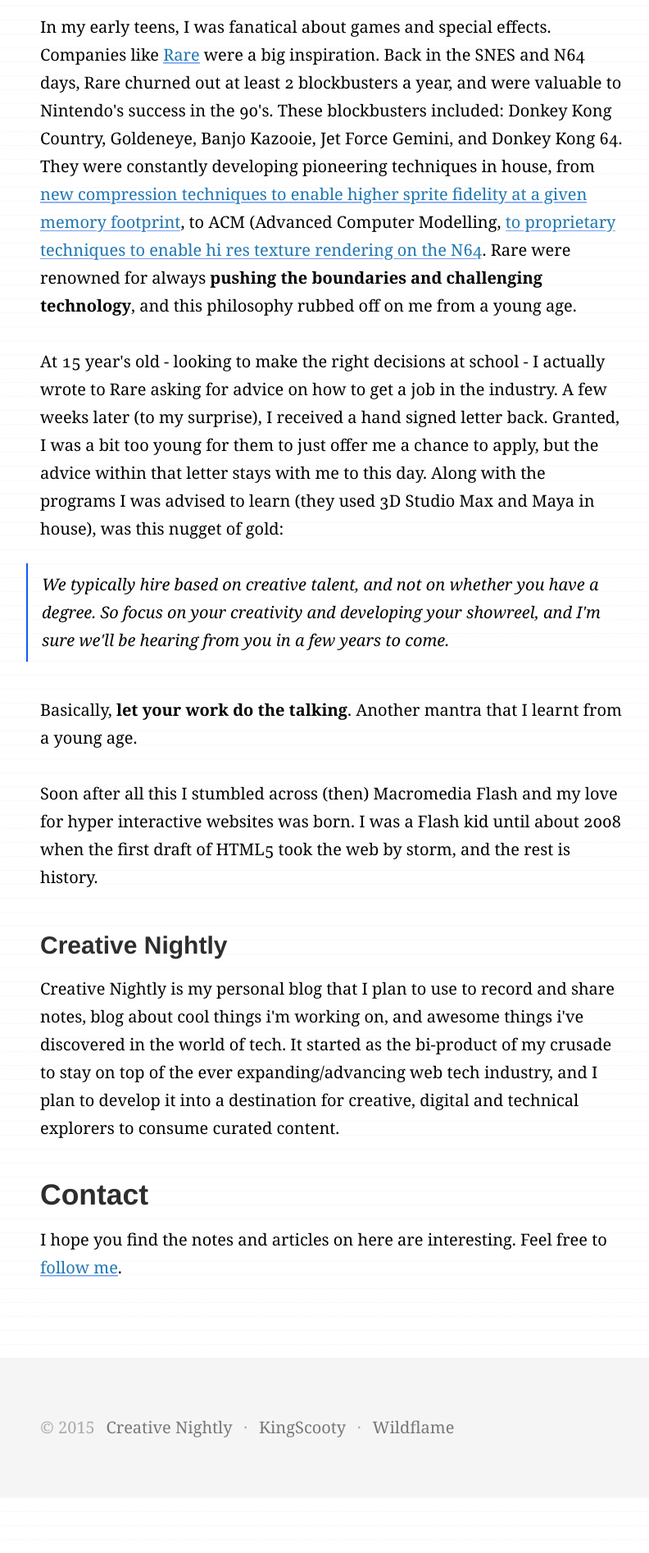
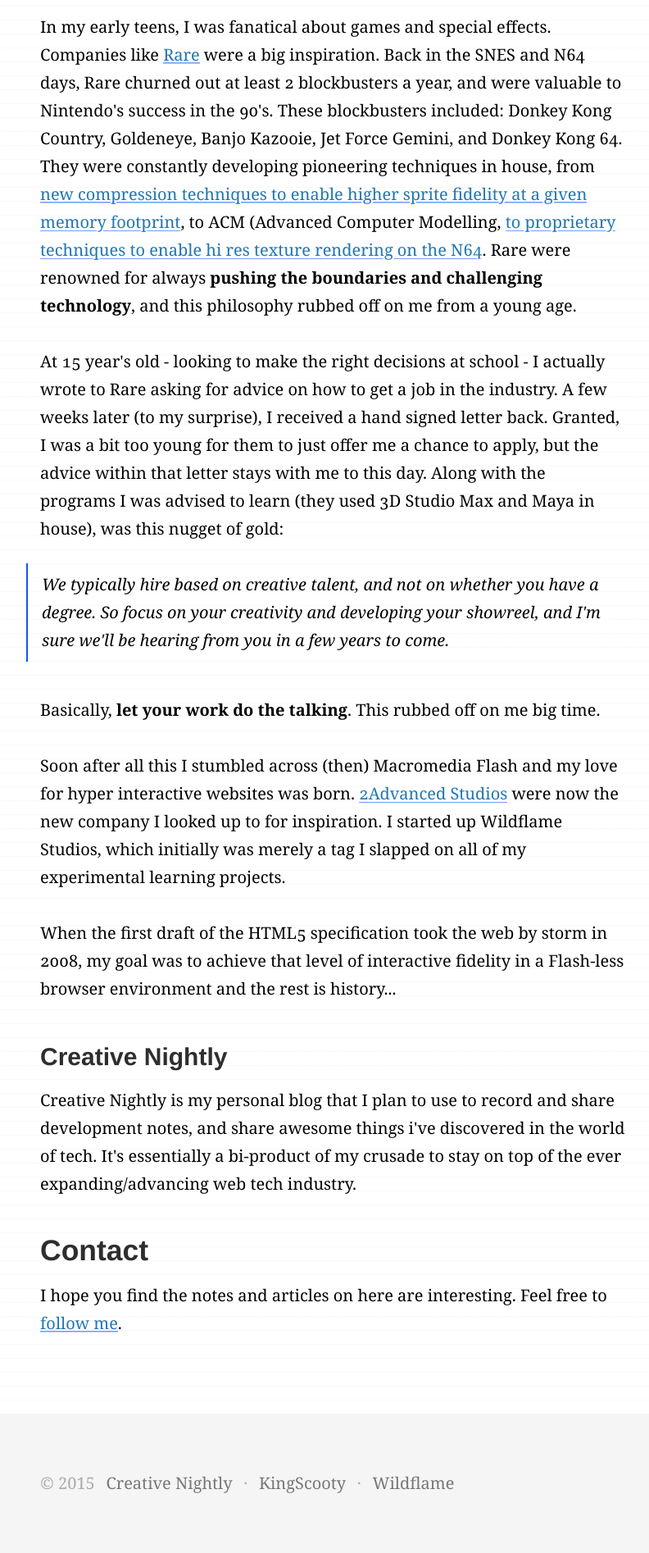
Before and after one commit to KingScooty/creativenightly.com, a Jekyll site: the page built from contact/index.html, in a window 1280 px wide. Shown: the part 707-2601 px from the top of the page at 82% size, without its empty margins (234-1026 px from the left). Built offline with Jekyll 4.4.1, drawn with Linux system fonts in a browser that asks for light colours; comment, search, counter and statistics services are not loaded; before the commit the page ends 2533 px from its top, so only the background shows below that.

Commit message:
Tidy archive list style. Finish about content.

```diff
--- a/assets/_scss/modules/_posts.scss
+++ b/assets/_scss/modules/_posts.scss
@@ -1,4 +1,6 @@
-.posts {}
+.posts {
+  ul { list-style: none; }
+}
 
 .posts.current {
   //h3 -> h4
--- a/assets/stylesheets/main.css
+++ b/assets/stylesheets/main.css
@@ -715,6 +715,9 @@
 .fb_iframe_widget span {
   vertical-align: baseline !important; }
 
+.posts ul {
+  list-style: none; }
+
 .masthead {
   position: absolute;
   height: 5rem;
--- a/contact/index.html
+++ b/contact/index.html
@@ -32,7 +32,10 @@
 
   <blockquote><p>We typically hire based on creative talent, and not on whether you have a degree. So focus on your creativity and developing your showreel, and I'm sure we'll be hearing from you in a few years to come.</p></blockquote>
 
-  <p>Basically, <strong>let your work do the talking</strong>. Another mantra that I learnt from a young age. <!-- This advice swayed my head from doing a creative degree that I could probably teach myself, to a technical degree that I proabably couldn't. I studied Computer Science at the University of Manchester.--></p>
+  <p>Basically, <strong>let your work do the talking</strong>. This rubbed off on me big time.</p>
+
+
+   <!--<em>I've carried this mantra with me ever since.</em>--> <!-- This advice swayed my head from doing a creative degree that I could probably teach myself, to a technical degree that I proabably couldn't. I studied Computer Science at the University of Manchester.</p>-->
 
    <!-- <em>Sidenote: Even though degrees are a lot more ubiquitous these days, I still stand by this mantra. You don't need a degree to be a successful creative.</em></p> -->
 
@@ -40,11 +43,15 @@
 
   <!-- <p>That letter, to this day, still guides me on my path to success. It reminds me every day that if you're talented and committed at what you do, you'll do well regardless.</p> -->
 
-  <p>Soon after all this I stumbled across (then) Macromedia Flash and my love for hyper interactive websites was born. I was a Flash kid until about 2008 when the first draft of HTML5 took the web by storm, and the rest is history.</p>
+  <p>Soon after all this I stumbled across (then) Macromedia Flash and my love for hyper interactive websites was born. <a href="http://2advanced.com">2Advanced Studios</a> were now the new company I looked up to for inspiration. I started up Wildflame Studios, which initially was merely a tag I slapped on all of my experimental learning projects.</p>
+
+  <p>When the first draft of the HTML5 specification took the web by storm in 2008, my goal was to achieve that level of interactive fidelity in a Flash-less browser environment and the rest is history...</p>
+
+   <!-- <p>I was a Flash fanboy until about 2008 when the first draft of HTML5 took the web by storm, and the rest is history.</p> -->
 
   <h3>Creative Nightly</h3>
 
-  <p>Creative Nightly is my personal blog that I plan to use to record and share notes, blog about cool things i'm working on, and awesome things i've discovered in the world of tech. It started as the bi-product of my crusade to stay on top of the ever expanding/advancing web tech industry, and I plan to develop it into a destination for creative, digital and technical explorers to consume curated content.</p>
+  <p>Creative Nightly is my personal blog that I plan to use to record and share development notes, and share awesome things i've discovered in the world of tech. It's essentially a bi-product of my crusade to stay on top of the ever expanding/advancing web tech industry.<!--it into a destination for creative, digital and technical explorers to consume curated content.--></p>
 
   <h2>Contact</h2>
   <p>I hope you find the notes and articles on here are interesting. Feel free to <a href="http://twitter.com/kingscooty">follow me</a>. <!--or sign up to the monthly newsletter.--></p>
```
